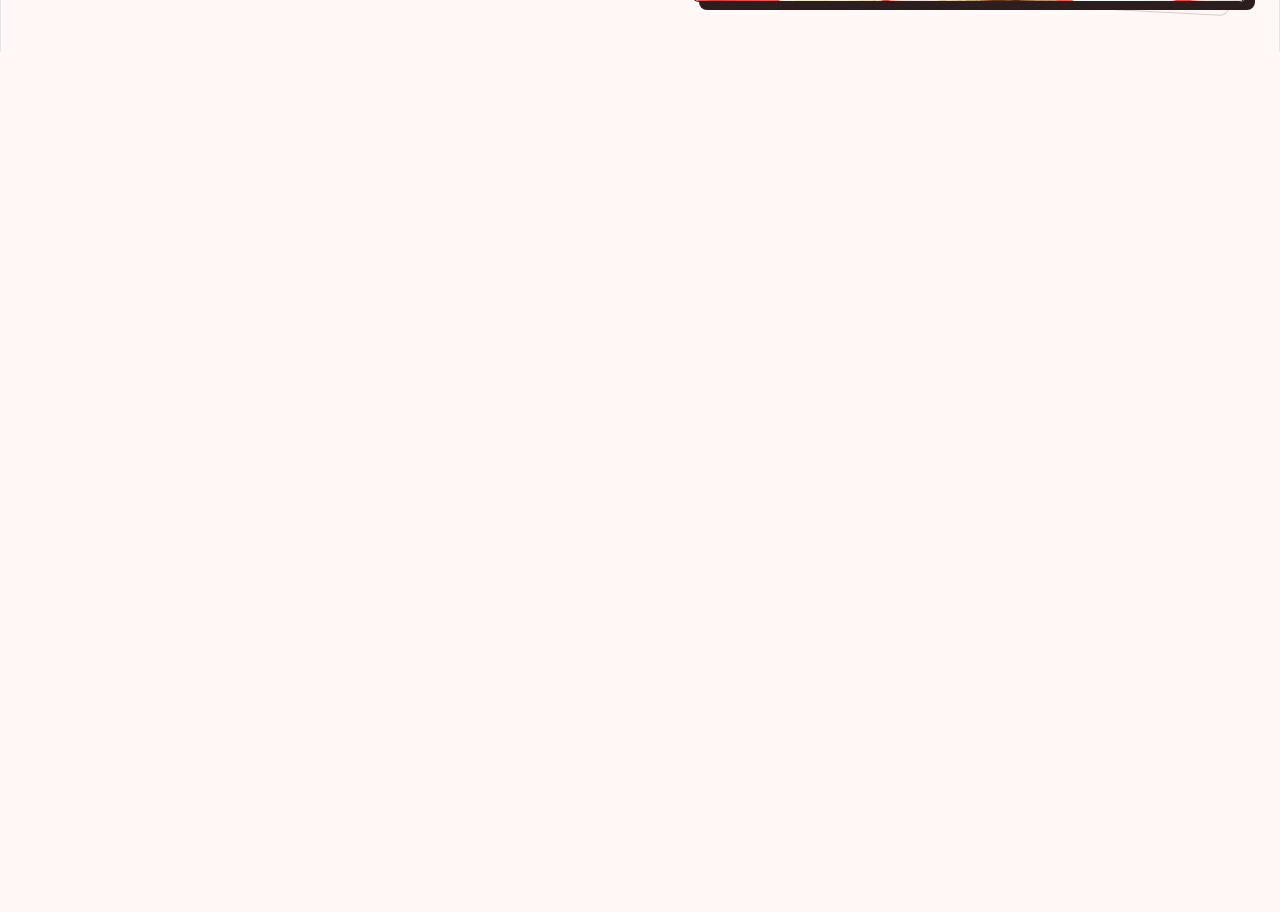
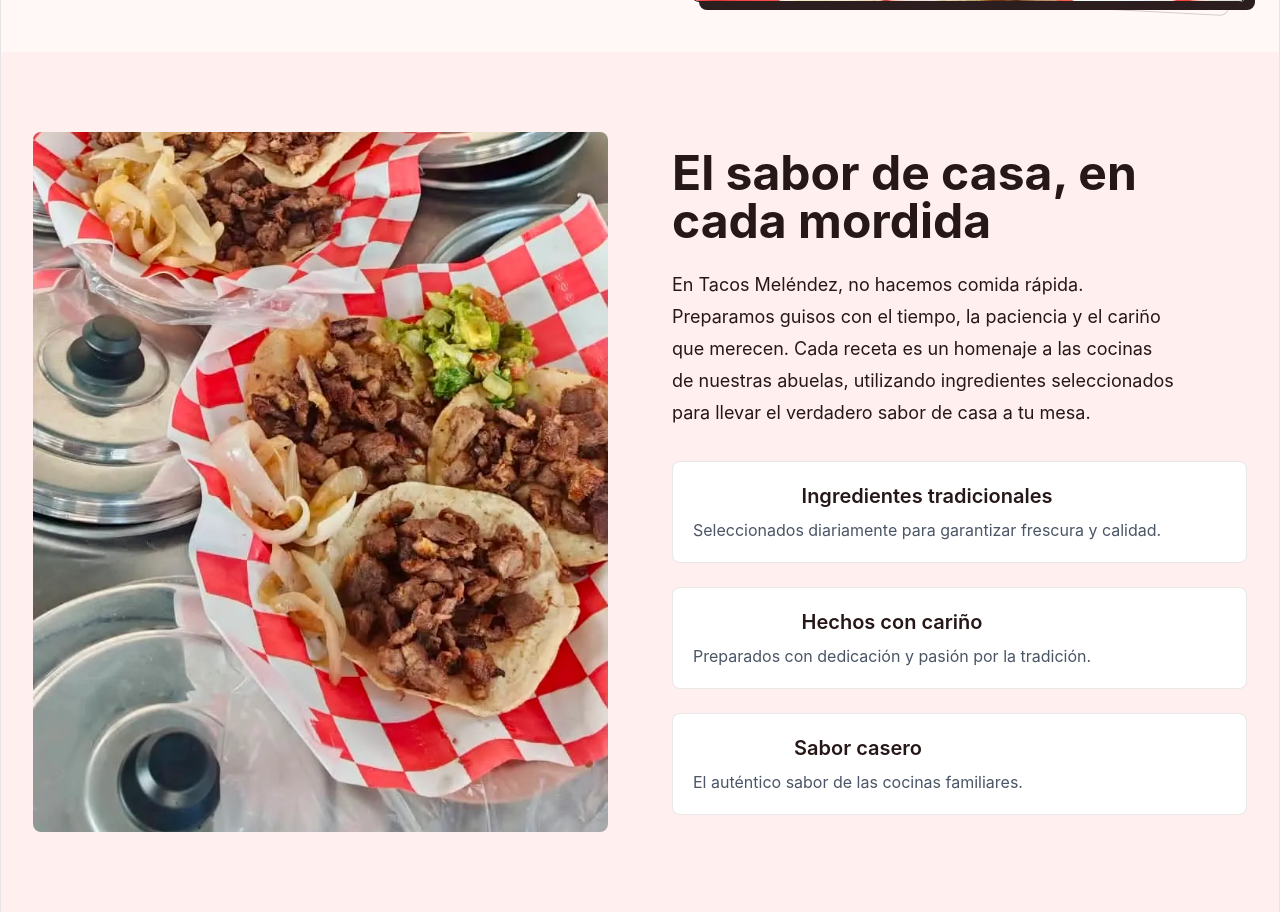
Before and after one commit to IvanPuenteB/tacos-melendez, a React (Vite) app: page / in a window 1280 px wide. Shown: the part 820-1732 px from the top of the page. Before the commit the page ends 872 px from the top, so only its background shows below. Built offline with nearby package versions, Linux system fonts and the light colour scheme.

Commit message:
adding the about section

```diff
--- a/src/App.jsx
+++ b/src/App.jsx
@@ -1,6 +1,7 @@
 import './index.css'
 import Navbar from './components/Navbar'
 import Hero from './components/Hero'
+import About from './components/About'
 
 function App() {
 
@@ -10,6 +11,8 @@ function App() {
     </Navbar>
     <Hero>
     </Hero>
+    <About>
+    </About>
 
     </>
   )
--- /dev/null
+++ b/src/components/About.jsx
@@ -0,0 +1,85 @@
+function About() {
+  return (
+    <section className="about h-auto py-20 bg-(--inverse-primary)">
+      <div className="container mx-auto px-6 lg:px-8">
+        <div className="grid grid-cols-1 lg:grid-cols-2 gap-12 lg:gap-16 items-center">
+
+          {/* Imagen */}
+          <div className="w-full h-[500px] lg:h-[700px]">
+            <img
+              src="../src/assets/images/about.webp"
+              alt="Tacos Meléndez"
+              className="w-full h-full object-cover rounded-lg"
+            />
+          </div>
+
+          {/* Contenido */}
+          <div className="flex flex-col gap-8">
+
+            <div>
+              <h2 className="text-4xl lg:text-5xl font-bold text-left mb-6">
+                El sabor de casa, en cada mordida
+              </h2>
+
+              <p className="text-lg leading-8 text-left text-balance">
+                En Tacos Meléndez, no hacemos comida rápida. Preparamos guisos
+                con el tiempo, la paciencia y el cariño que merecen. Cada
+                receta es un homenaje a las cocinas de nuestras abuelas,
+                utilizando ingredientes seleccionados para llevar el verdadero
+                sabor de casa a tu mesa.
+              </p>
+            </div>
+
+            {/* Características */}
+            <div className="flex flex-col gap-6">
+
+              {/* Ingredientes tradicionales */}
+              <div className="flex items-start gap-4 p-5 bg-white border border-[#2C1E1E]/10 rounded-lg hover:border-green-700 transition-colors">
+                <div>
+                  <h3 className="text-xl font-semibold text-[#261818] mb-2">
+                    Ingredientes tradicionales
+                  </h3>
+
+                  <p className="text-base text-gray-600">
+                    Seleccionados diariamente para garantizar frescura y
+                    calidad.
+                  </p>
+                </div>
+              </div>
+
+              {/* Hechos con cariño */}
+              <div className="flex items-start gap-4 p-5 bg-white border border-[#2C1E1E]/10 rounded-lg hover:border-red-700 transition-colors">
+                <div>
+                  <h3 className="text-xl font-semibold text-[#261818] mb-2">
+                    Hechos con cariño
+                  </h3>
+
+                  <p className="text-base text-gray-600">
+                    Preparados con dedicación y pasión por la tradición.
+                  </p>
+                </div>
+              </div>
+
+              {/* Sabor casero */}
+              <div className="flex items-start gap-4 p-5 bg-white border border-[#2C1E1E]/10 rounded-lg hover:border-yellow-600 transition-colors">
+                <div>
+                  <h3 className="text-xl font-semibold text-[#261818] mb-2">
+                    Sabor casero
+                  </h3>
+
+                  <p className="text-base text-gray-600">
+                    El auténtico sabor de las cocinas familiares.
+                  </p>
+                </div>
+              </div>
+
+            </div>
+          </div>
+
+        </div>
+      </div>
+    </section>
+  );
+}
+
+export default About;
--- a/src/components/Hero.jsx
+++ b/src/components/Hero.jsx
@@ -1,6 +1,6 @@
 function Hero() {
   return (
-    <section className="hero min-h-screen bg-(--bg) flex items-center justify-center p-8">
+    <section className="hero min-h-dvh bg-(--bg) flex items-center justify-center p-8">
       <div className="hero-content flex gap-8 items-center justify-between">
         <div className="text-content flex flex-col gap-4">
           <h1 className="text-7xl font-bold flex flex-col text-left ml-2 gap-2">
--- a/src/index.css
+++ b/src/index.css
@@ -2,7 +2,7 @@
 
 
 :root {
-  --text: #6b6375;
+  --text: #261818;
   --text-h: #08060d;
   --bg: #fff8f7;
   --border: #e5e4e7;
@@ -18,6 +18,7 @@
   --heading: system-ui, 'Segoe UI', Roboto, sans-serif;
   --primary-container: #92001d;
   --on-primary-fixed: #410007;
+  --inverse-primary: #fff0ef;
   box-sizing: border-box;
 
 
```
Also changed, not shown: src/assets/images/about.webp (added).
